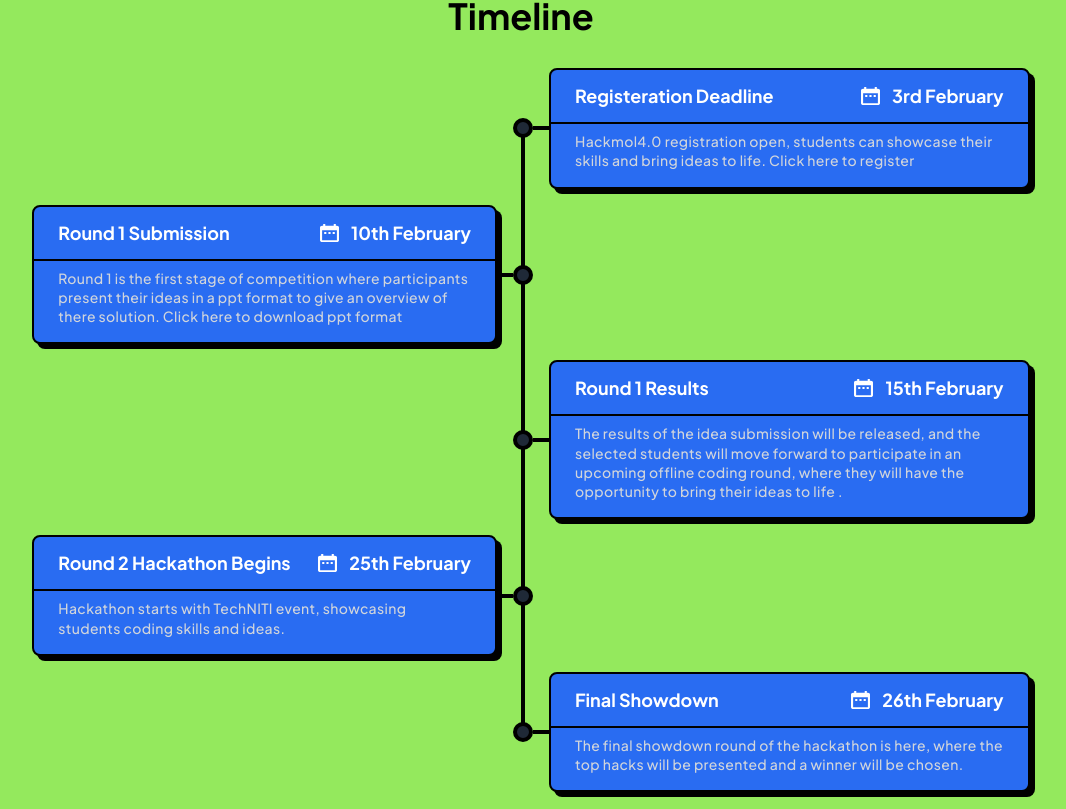
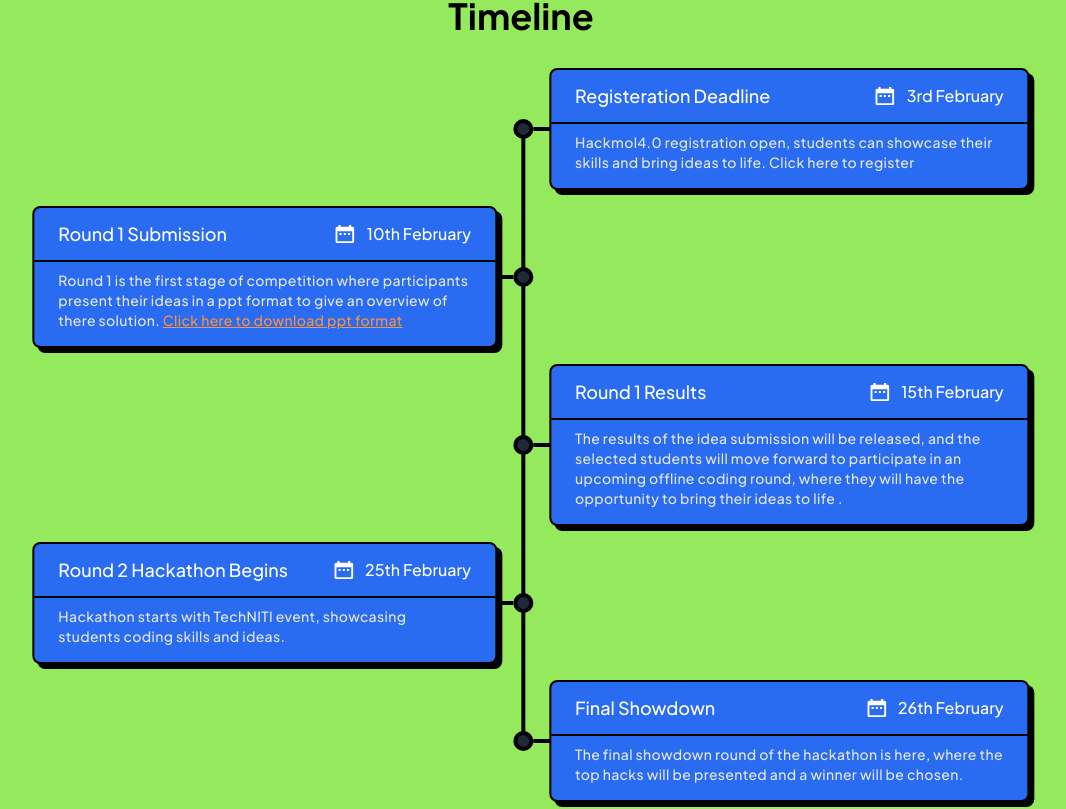
Before and after one commit to gdgcnitj/hackmol-4, a Next.js app: page / in a window 1280 px wide. Shown: the part 1499-2308 px from the top of the page, without its empty margins (119-1185 px from the left). Built offline with nearby package versions, Linux system fonts and the light colour scheme; a web font is replaced by a local one.

Commit message:
minor timeline fix

```diff
--- a/src/components/Timeline/TimeLine2.js
+++ b/src/components/Timeline/TimeLine2.js
@@ -3,12 +3,12 @@ import React from 'react'
 function TimeLine2() {
     return (
         <div class=" bg-[#94e95d] hidden md:block py-10  mx-auto px-5">
-            <div class="  relative flex w-full justify-center items-center flex-col ">
+            <div class="  relative w-full  ">
             <div>
                     <h1 className="justify-center h-1/2 text-black  text-3xl md:text-4xl font-extrabold items-center pb-6 text-center ">Timeline</h1>
                 </div>
                 {/* <div class="border-r-4 border-black absolute h-full top-0" style={{ 'left': '9px' }}></div> */}
-                <ul class="list-none m-0 p-0 flex flex-col justify-center items-center w-11/12 lg:w-10/12 ">
+                <ul class="list-none timeline-center m-0 p-0 flex flex-col justify-center items-center w-11/12 lg:w-10/12 ">
                     <li class=" w-1/2 self-end relative right-2 ">
                         <div class="flex group items-center  relative">
                             <div className="border-r-4 border-black absolute h-1/2 left-2 top-1/2" />
@@ -17,7 +17,7 @@ function TimeLine2() {
                             </div>
                             <div class="flex-1 ml-4 z-10 font-medium">
                                 <div class="order-1 relative shadow-3xl border-2 border-black  my-2 space-y-2 bg-blue rounded-lg shadow-only transition-ease ">
-                                    <h3 class="flex items-center gap-3 pb-3 font-bold text-white text-lg  px-6 pt-3  border-b-2 border-black w-full justify-between "> Registeration Deadline  <div className='flex items-center gap-3' >
+                                    <h3 class="flex items-center gap-3 pb-3  text-white text-lg  px-6 pt-3  border-b-2 border-black w-full justify-between "> Registeration Deadline  <div className='flex items-center gap-3 text-base' >
                                         <svg width="19" height="18" viewBox="0 0 19 18" fill="none" xmlns="http://www.w3.org/2000/svg">
                                             <path d="M6.33333 8.1H4.22222V9.9H6.33333V8.1ZM10.5556 8.1H8.44444V9.9H10.5556V8.1ZM14.7778 8.1H12.6667V9.9H14.7778V8.1ZM16.8889 1.8H15.8333V0H13.7222V1.8H5.27778V0H3.16667V1.8H2.11111C0.939444 1.8 0.0105555 2.61 0.0105555 3.6L0 16.2C0 16.6774 0.22242 17.1352 0.61833 17.4728C1.01424 17.8104 1.55121 18 2.11111 18H16.8889C18.05 18 19 17.19 19 16.2V3.6C19 2.61 18.05 1.8 16.8889 1.8ZM16.8889 16.2H2.11111V6.3H16.8889V16.2Z" fill="white" />
                                         </svg>
@@ -25,7 +25,7 @@ function TimeLine2() {
 
                                     </div>
                                     </h3>
-                                    <p class="text-sm font-medium leading-snug tracking-wide text-gray-300 text-opacity-100  px-6 pb-4">
+                                    <p class="text-sm font-medium  tracking-wide text-gray-200 text-opacity-100  px-6 pb-4">
                                     Hackmol4.0 registration open, students can showcase their skills and bring ideas to life. Click here to  register
                                     </p>
                                 </div>
@@ -39,7 +39,7 @@ function TimeLine2() {
                             <div class="bg-black h-1 w-4 items-center  "></div>
                             <div class="flex-1 ml-4 z-10 font-medium">
                             <div class="order-1 relative shadow-3xl border-2 border-black  my-2 space-y-2 bg-blue rounded-lg shadow-only transition-ease ">
-                                    <h3 class="flex items-center gap-3 pb-3 font-bold text-white text-lg  px-6 pt-3  border-b-2 border-black w-full justify-between "> Round 1 Submission <div className='flex items-center gap-3' >
+                                    <h3 class="flex items-center gap-3 pb-3  text-white text-lg  px-6 pt-3  border-b-2 border-black w-full justify-between "> Round 1 Submission <div className='flex items-center gap-3 text-base' >
                                         <svg width="19" height="18" viewBox="0 0 19 18" fill="none" xmlns="http://www.w3.org/2000/svg">
                                             <path d="M6.33333 8.1H4.22222V9.9H6.33333V8.1ZM10.5556 8.1H8.44444V9.9H10.5556V8.1ZM14.7778 8.1H12.6667V9.9H14.7778V8.1ZM16.8889 1.8H15.8333V0H13.7222V1.8H5.27778V0H3.16667V1.8H2.11111C0.939444 1.8 0.0105555 2.61 0.0105555 3.6L0 16.2C0 16.6774 0.22242 17.1352 0.61833 17.4728C1.01424 17.8104 1.55121 18 2.11111 18H16.8889C18.05 18 19 17.19 19 16.2V3.6C19 2.61 18.05 1.8 16.8889 1.8ZM16.8889 16.2H2.11111V6.3H16.8889V16.2Z" fill="white" />
                                         </svg>
@@ -47,8 +47,8 @@ function TimeLine2() {
 
                                     </div>
                                     </h3>
-                                    <p class="text-sm font-medium leading-snug tracking-wide text-gray-300 text-opacity-100  px-6 pb-4">
-                                    Round 1 is the first stage of competition  where participants present their ideas in a ppt format to give an overview of there solution. Click here to download ppt format
+                                    <p class="text-sm font-medium  tracking-wide text-gray-200 text-opacity-100  px-6 pb-4">
+                                    Round 1 is the first stage of competition  where participants present their ideas in a ppt format to give an overview of there solution. <a className='text-[#fb923c] underline'  href="https://docs.google.com/presentation/d/1QzHO19C7BRt7Lsec8OS0GSaMTiQMhdcMqeIYp1uM6fs/edit#slide=id.p">Click here to download ppt format</a>
                                         </p>
                                 </div>
                             </div>
@@ -63,14 +63,14 @@ function TimeLine2() {
                             </div>
                             <div class="flex-1 ml-4 z-10 font-medium">
                             <div class="order-1 relative shadow-3xl border-2 border-black  my-2 space-y-2 bg-blue rounded-lg shadow-only transition-ease ">
-                                    <h3 class="flex items-center gap-3 pb-3 font-bold text-white text-lg  px-6 pt-3  border-b-2 border-black w-full justify-between "> Round 1 Results <div className='flex items-center gap-3' >
+                                    <h3 class="flex items-center gap-3 pb-3  text-white text-lg  px-6 pt-3  border-b-2 border-black w-full justify-between "> Round 1 Results <div className='flex items-center gap-3 text-base' >
                                         <svg width="19" height="18" viewBox="0 0 19 18" fill="none" xmlns="http://www.w3.org/2000/svg">
                                             <path d="M6.33333 8.1H4.22222V9.9H6.33333V8.1ZM10.5556 8.1H8.44444V9.9H10.5556V8.1ZM14.7778 8.1H12.6667V9.9H14.7778V8.1ZM16.8889 1.8H15.8333V0H13.7222V1.8H5.27778V0H3.16667V1.8H2.11111C0.939444 1.8 0.0105555 2.61 0.0105555 3.6L0 16.2C0 16.6774 0.22242 17.1352 0.61833 17.4728C1.01424 17.8104 1.55121 18 2.11111 18H16.8889C18.05 18 19 17.19 19 16.2V3.6C19 2.61 18.05 1.8 16.8889 1.8ZM16.8889 16.2H2.11111V6.3H16.8889V16.2Z" fill="white" />
                                         </svg>
                                              15th February
                                     </div>
                                     </h3>
-                                    <p class="text-sm font-medium leading-snug tracking-wide text-gray-300 text-opacity-100  px-6 pb-4">
+                                    <p class="text-sm font-medium  tracking-wide text-gray-200 text-opacity-100  px-6 pb-4">
                                     The results of the idea submission will be released, and the selected students will move forward to participate in an upcoming offline coding round, where they will have the opportunity to bring their ideas to life .</p>
                                 </div>
                             </div>
@@ -83,7 +83,7 @@ function TimeLine2() {
                             <div class="bg-black h-1 w-4 items-center  "></div>
                             <div class="flex-1 ml-4 z-10 font-medium">
                             <div class="order-1 relative shadow-3xl border-2 border-black  my-2 space-y-2 bg-blue rounded-lg shadow-only transition-ease ">
-                                    <h3 class="flex items-center gap-3 pb-3 font-bold text-white text-lg  px-6 pt-3  border-b-2 border-black w-full justify-between "> Round 2  Hackathon Begins  <div className='flex items-center gap-3' >
+                                    <h3 class="flex items-center gap-3 pb-3  text-white text-lg  px-6 pt-3  border-b-2 border-black w-full justify-between "> Round 2  Hackathon Begins  <div className='flex items-center gap-3 text-base' >
                                         <svg width="19" height="18" viewBox="0 0 19 18" fill="none" xmlns="http://www.w3.org/2000/svg">
                                             <path d="M6.33333 8.1H4.22222V9.9H6.33333V8.1ZM10.5556 8.1H8.44444V9.9H10.5556V8.1ZM14.7778 8.1H12.6667V9.9H14.7778V8.1ZM16.8889 1.8H15.8333V0H13.7222V1.8H5.27778V0H3.16667V1.8H2.11111C0.939444 1.8 0.0105555 2.61 0.0105555 3.6L0 16.2C0 16.6774 0.22242 17.1352 0.61833 17.4728C1.01424 17.8104 1.55121 18 2.11111 18H16.8889C18.05 18 19 17.19 19 16.2V3.6C19 2.61 18.05 1.8 16.8889 1.8ZM16.8889 16.2H2.11111V6.3H16.8889V16.2Z" fill="white" />
                                         </svg>
@@ -91,7 +91,7 @@ function TimeLine2() {
 
                                     </div>
                                     </h3>
-                                    <p class="text-sm font-medium leading-snug tracking-wide text-gray-300 text-opacity-100  px-6 pb-4">
+                                    <p class="text-sm font-medium  tracking-wide text-gray-200 text-opacity-100  px-6 pb-4">
 
                                     Hackathon starts with TechNITI event, showcasing students coding skills and ideas.</p>
                                 </div>
@@ -108,7 +108,7 @@ function TimeLine2() {
                             </div>
                             <div class="flex-1 ml-4 z-10 font-medium">
                             <div class="order-1 relative shadow-3xl border-2 border-black  my-2 space-y-2 bg-blue rounded-lg shadow-only transition-ease ">
-                                    <h3 class="flex items-center gap-3 pb-3 font-bold text-white text-lg  px-6 pt-3  border-b-2 border-black w-full justify-between "> Final Showdown <div className='flex items-center gap-3' >
+                                    <h3 class="flex items-center gap-3 pb-3  text-white text-lg  px-6 pt-3  border-b-2 border-black w-full justify-between "> Final Showdown <div className='flex items-center gap-3 text-base' >
                                         <svg width="19" height="18" viewBox="0 0 19 18" fill="none" xmlns="http://www.w3.org/2000/svg">
                                             <path d="M6.33333 8.1H4.22222V9.9H6.33333V8.1ZM10.5556 8.1H8.44444V9.9H10.5556V8.1ZM14.7778 8.1H12.6667V9.9H14.7778V8.1ZM16.8889 1.8H15.8333V0H13.7222V1.8H5.27778V0H3.16667V1.8H2.11111C0.939444 1.8 0.0105555 2.61 0.0105555 3.6L0 16.2C0 16.6774 0.22242 17.1352 0.61833 17.4728C1.01424 17.8104 1.55121 18 2.11111 18H16.8889C18.05 18 19 17.19 19 16.2V3.6C19 2.61 18.05 1.8 16.8889 1.8ZM16.8889 16.2H2.11111V6.3H16.8889V16.2Z" fill="white" />
                                         </svg>
@@ -116,7 +116,7 @@ function TimeLine2() {
 
                                     </div>
                                     </h3>
-                                    <p class="text-sm font-medium leading-snug tracking-wide text-gray-300 text-opacity-100  px-6 pb-4">
+                                    <p class="text-sm font-medium  tracking-wide text-gray-200 text-opacity-100  px-6 pb-4">
 
                                     The final showdown round of the hackathon is here, where the top hacks will be presented and a winner will be chosen.</p>
                                 </div>
--- a/src/styles/globals.css
+++ b/src/styles/globals.css
@@ -30,6 +30,14 @@ body {
   overflow:hidden;
   width: 2000%;
   line-height: 1.05;
+}
+
+.timeline-center{
+  position: relative;
+  left: 50%;
+  transform: translateX(-50%);
+  width: 100%;
+
 }
 
 button.dark svg {
```
Also changed, not shown: src/components/Timeline/TimelineMobile.js (+12 -12 lines).
